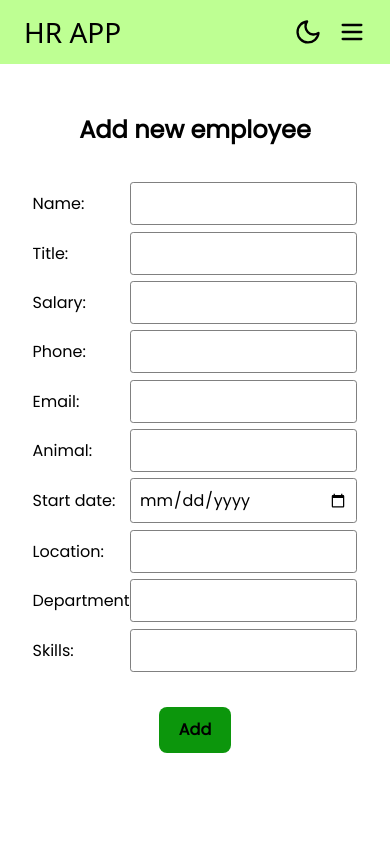
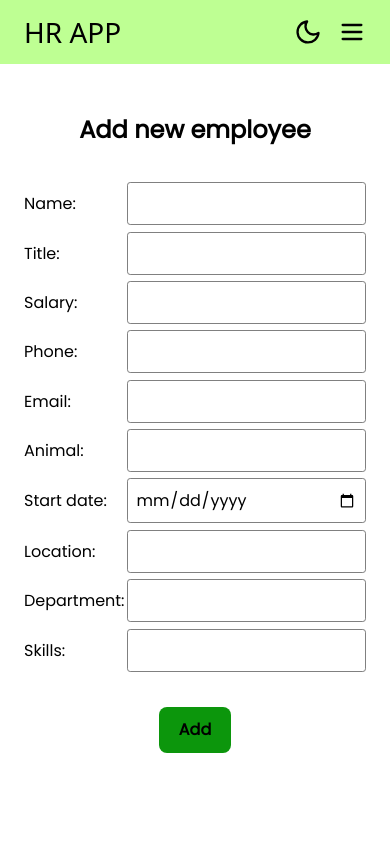
Before and after one commit to Hoa28686/hr-management-app, a React (Vite) app in the folder frontend/: page /add-employee in a window 390 px wide. Shown: the top 844 px of the page. Built offline with nearby package versions, Linux system fonts and the light colour scheme; no server answers; a web font is replaced by a local one.

Commit message:
fix addFormRow breakpoint

```diff
--- a/frontend/src/pages/AddEmployee/AddEmployee.module.css
+++ b/frontend/src/pages/AddEmployee/AddEmployee.module.css
@@ -5,7 +5,7 @@
 }
 
 .addFormRow {
-  width: 95%;
+  width: 100%;
   display: flex;
   align-items: center;
   justify-content: center;
@@ -43,7 +43,7 @@
   transform: var(--scale);
 }
 @media screen and (min-width: 768px) {
-  .addForm div {
+  .addFormRow {
     width: 70%;
   }
 }
```
